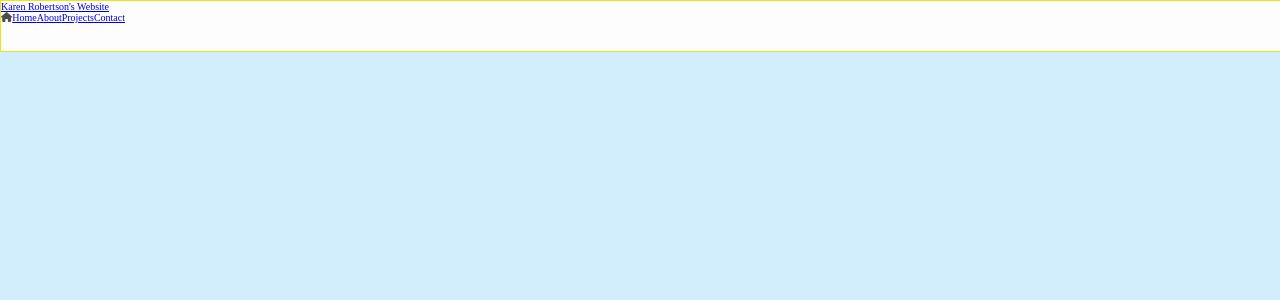
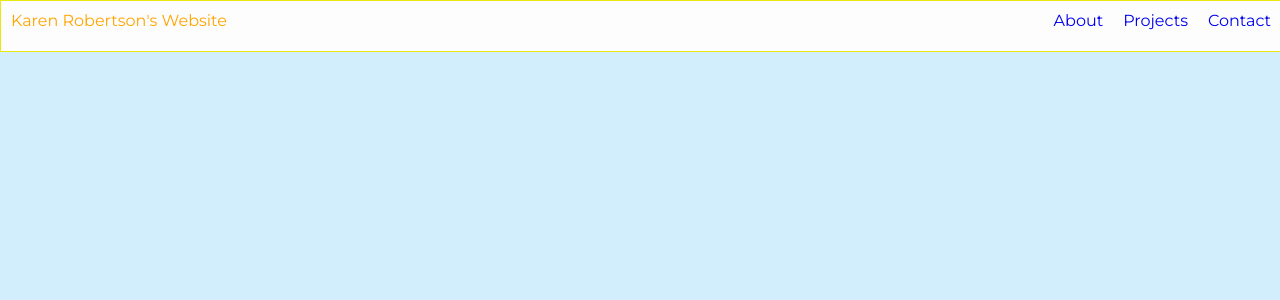
Before and after one commit to indigorose/digital_cv, a React (Create React App) app: page / in a window 1280 px wide. Shown: the top 300 px of the page. Built offline with nearby package versions, Linux system fonts and the light colour scheme.

Commit message:
Refactoring class names and styling

```diff
--- a/src/App.scss
+++ b/src/App.scss
@@ -1,22 +1,22 @@
-$primary-color: #ffd700;
+// $primary-color: #ffd700;
 
-@import 'animate.css';
+// @import 'animate.css';
 
-@font-face {
-    font-family: 'Helvetica Neue';
-    src: url(./assets/fonts/helvetica-neu.ttf) format('ttf');
-}
+// @font-face {
+//     font-family: 'Helvetica Neue';
+//     src: url(./assets/fonts/helvetica-neu.ttf) format('ttf');
+// }
 
-@font-face {
-    font-family: 'La Belle Aurore';
-    src: url(./assets/fonts/LaBelleAurore.woff2) format('woff2');
-}
-@font-face {
-    font-family: 'Coolvetica';
-    src: url(./assets/fonts/CoolveticaRg-Regular.woff2) format('woff2');
-}
+// @font-face {
+//     font-family: 'La Belle Aurore';
+//     src: url(./assets/fonts/LaBelleAurore.woff2) format('woff2');
+// }
+// @font-face {
+//     font-family: 'Coolvetica';
+//     src: url(./assets/fonts/CoolveticaRg-Regular.woff2) format('woff2');
+// }
 
-input, textarea
-{
-    font-family: 'helvetica-neu';
-}
+// input, textarea
+// {
+//     font-family: 'helvetica-neu';
+// }
--- a/src/components/header/NavBar.js
+++ b/src/components/header/NavBar.js
@@ -1,8 +1,6 @@
 import React from "react";
 import "./Navbar.scss";
 import { NavLink } from "react-router-dom";
-import { FontAwesomeIcon } from "@fortawesome/react-fontawesome";
-import { faHome } from "@fortawesome/free-solid-svg-icons";
 
 const Headerbar = () => {
   return (
@@ -10,21 +8,15 @@ const Headerbar = () => {
       <div className="nav-bar">
         {/* Think about a home log here */}
         <nav className="header-wrapper">
-          <div className="namepage">
-            <NavLink to="/" className="brand">
-              Karen Robertson's Website
-            </NavLink>
-          </div>
+          <NavLink to="/" className="brand-link">
+            Karen Robertson's Website
+          </NavLink>
           {/* TODO - think about the projects link being a dropdown?
           put all the secondary navlinks in a div to move  to the right of the screen*/}
-          <NavLink exact="true" activeclassname="active" to="/">
-            <FontAwesomeIcon icon={faHome} color="#4d4d4e" />
-            Home
-          </NavLink>
           <NavLink
             exact="true"
             activeclassname="active"
-            className="about-link"
+            className="nav-link"
             to="/"
           >
             About
@@ -32,7 +24,7 @@ const Headerbar = () => {
           <NavLink
             exact="true"
             activeclassname="active"
-            className="project-link"
+            className="nav-link"
             to="/"
           >
             Projects
@@ -40,7 +32,7 @@ const Headerbar = () => {
           <NavLink
             exact="true"
             activeclassname="active"
-            className="contact-link"
+            className="nav-link"
             to="/"
           >
             Contact
--- a/src/components/header/Navbar.scss
+++ b/src/components/header/Navbar.scss
@@ -1,3 +1,7 @@
+// font styling
+@import url('https://fonts.googleapis.com/css2?family=Montserrat:wght@100;200;400;500;700&display=swap');
+$font-stack: "Montserrat", sans-serif;
+
 .nav-bar{
     background: #fdfdfd;
     display: inline-block;
@@ -6,7 +10,24 @@
     height: 10px;
     position: fixed;
     min-height: 50px;
-
+    text-decoration: none;
 
 
 }
+.header-wrapper{
+    font-size: 16px;
+    display: flex;
+    font-family: $font-stack;
+
+    .brand-link{
+        margin-right: auto;
+        padding: 1rem;
+        text-decoration: none;
+        color: orange;
+    }
+
+    .nav-link{
+        padding: 1rem;
+        text-decoration: none;
+    }
+}
```
